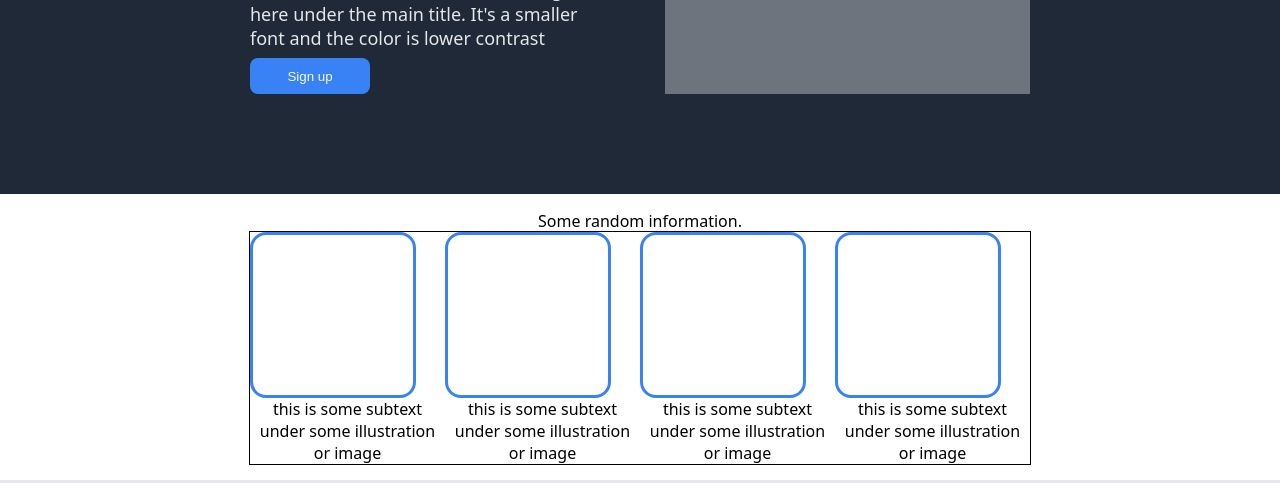
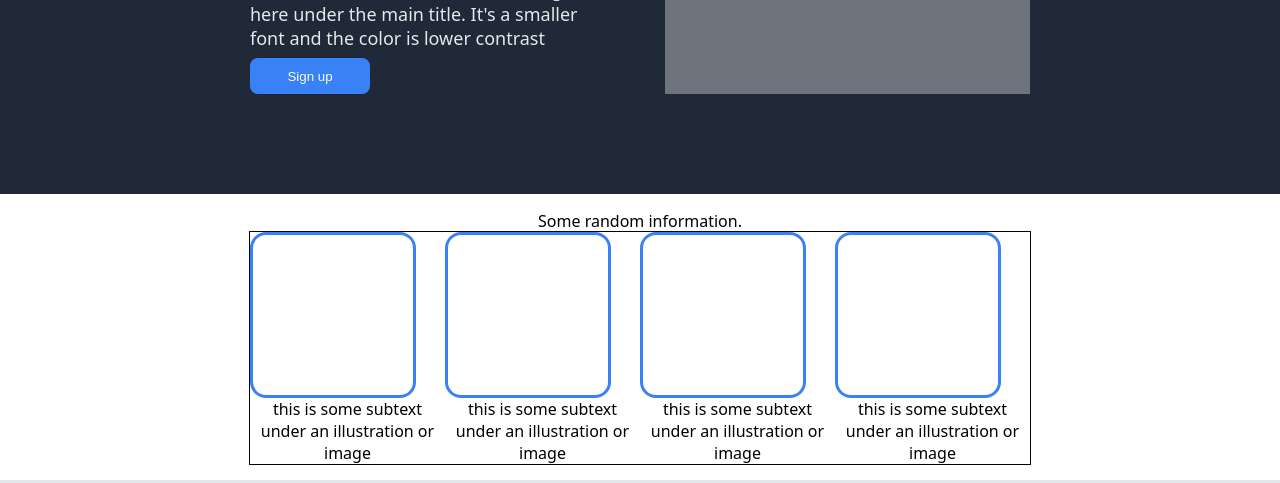
Before and after one commit to rohitbams/odinproject-landing-page, a plain HTML site: page index.html in a window 1280 px wide. Shown: the part 317-800 px from the top of the page. Drawn offline with Linux system fonts and the light colour scheme.

Commit message:
add square-text class to box-two

```diff
--- a/index.html
+++ b/index.html
@@ -30,19 +30,19 @@
                 <div class="box-two-container">
                     <div class="box-two-box-item">
                         <div class="box-two-square"></div>
-                        <div>this is some subtext under some illustration or image</div>
+                        <div class="square-text">this is some subtext under an illustration or image</div>
                     </div>
                     <div class="box-two-box-item">
                         <div class="box-two-square"></div>
-                        <div>this is some subtext under some illustration or image</div>
+                        <div class="square-text">this is some subtext under an illustration or image</div>
                     </div>
                     <div class="box-two-box-item">
                         <div class="box-two-square"></div>
-                        <div>this is some subtext under some illustration or image</div>
+                        <div class="square-text">this is some subtext under an illustration or image</div>
                     </div>
                     <div class="box-two-box-item">
                         <div class="box-two-square"></div>
-                        <div>this is some subtext under some illustration or image</div>
+                        <div class="square-text">this is some subtext under an illustration or image</div>
                     </div>
                 </div>
             </div>
```
